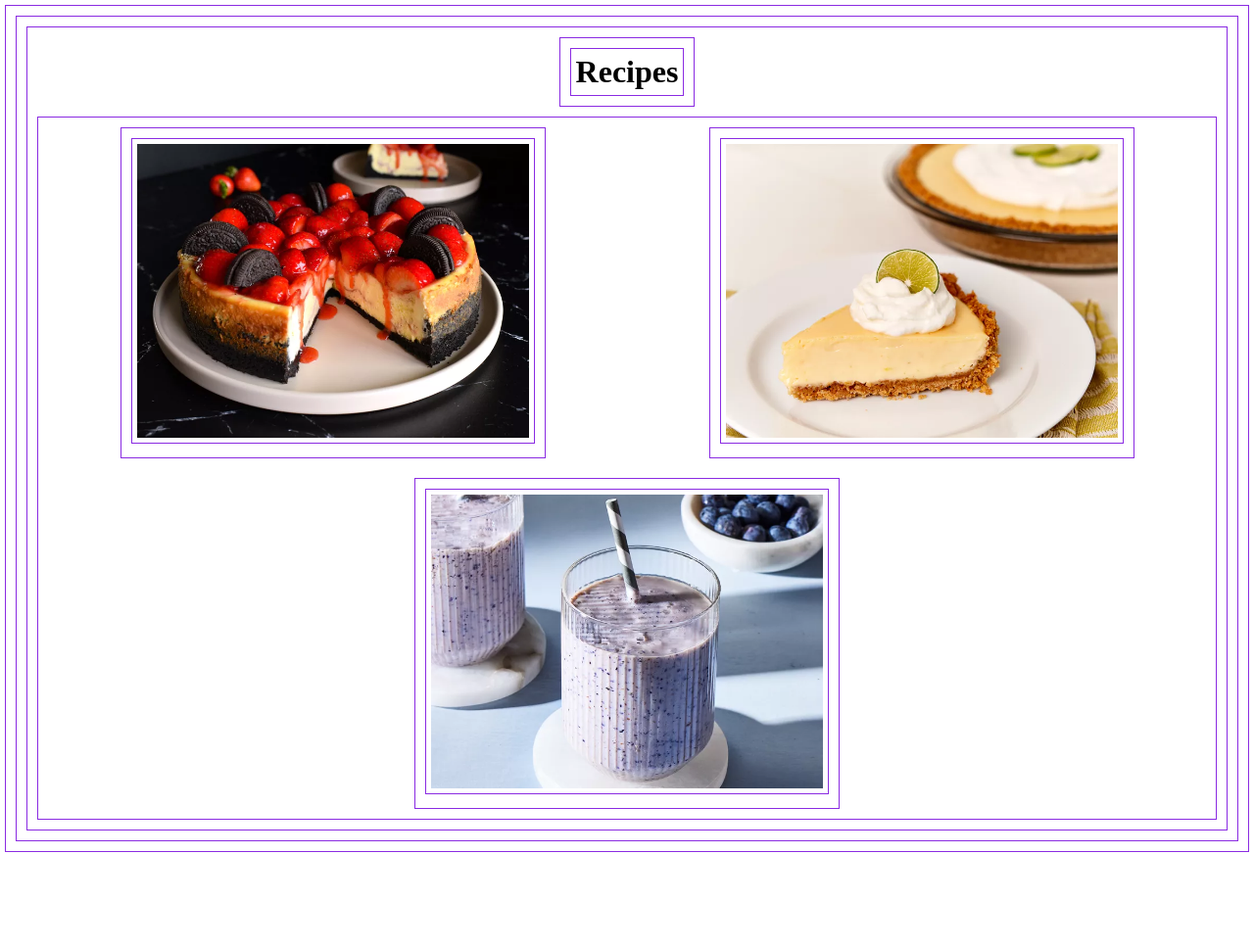
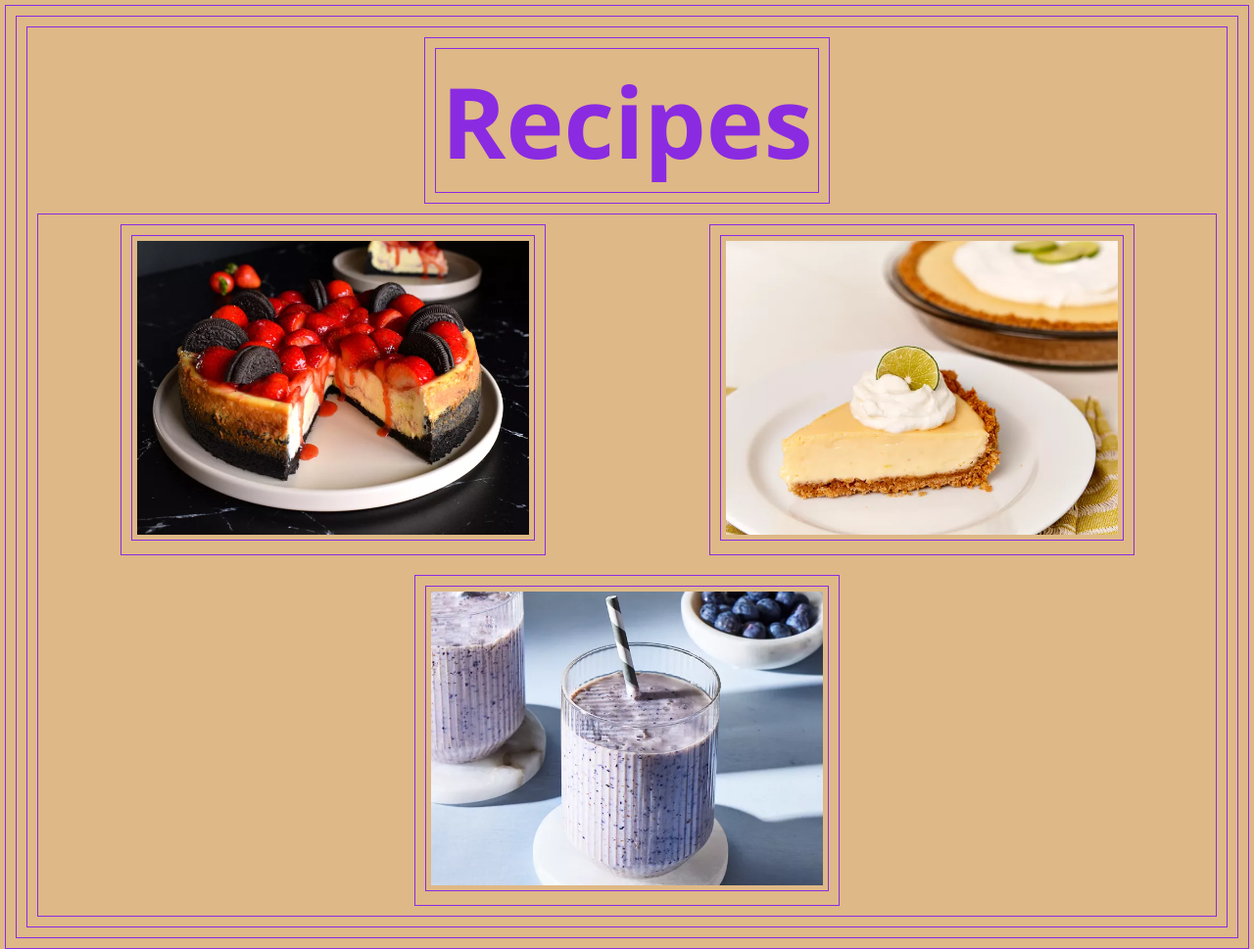
Before and after one commit to nahyanquasem/odin_recipes, a plain HTML site: page index.html in a window 1280 px wide. Shown: the whole page at 98% size. Before the commit the page ends 875 px from the top, so only its background shows below. Drawn offline with Linux system fonts and the light colour scheme.

Commit message:
Adds styling to header and body

```diff
--- a/styles.css
+++ b/styles.css
@@ -5,11 +5,15 @@
     margin: 5px;
     padding: 5px;
 }
+body{
+    background-color: burlywood;
+}
 
-body{
-    display: flex;
-    justify-content: center;
-    align-items: center;
+.header{
+    font-size: 50px;
+    font-family: 'Segoe UI', Tahoma, Geneva, Verdana, sans-serif;
+    color: blueviolet
+
 }
 
 
```
